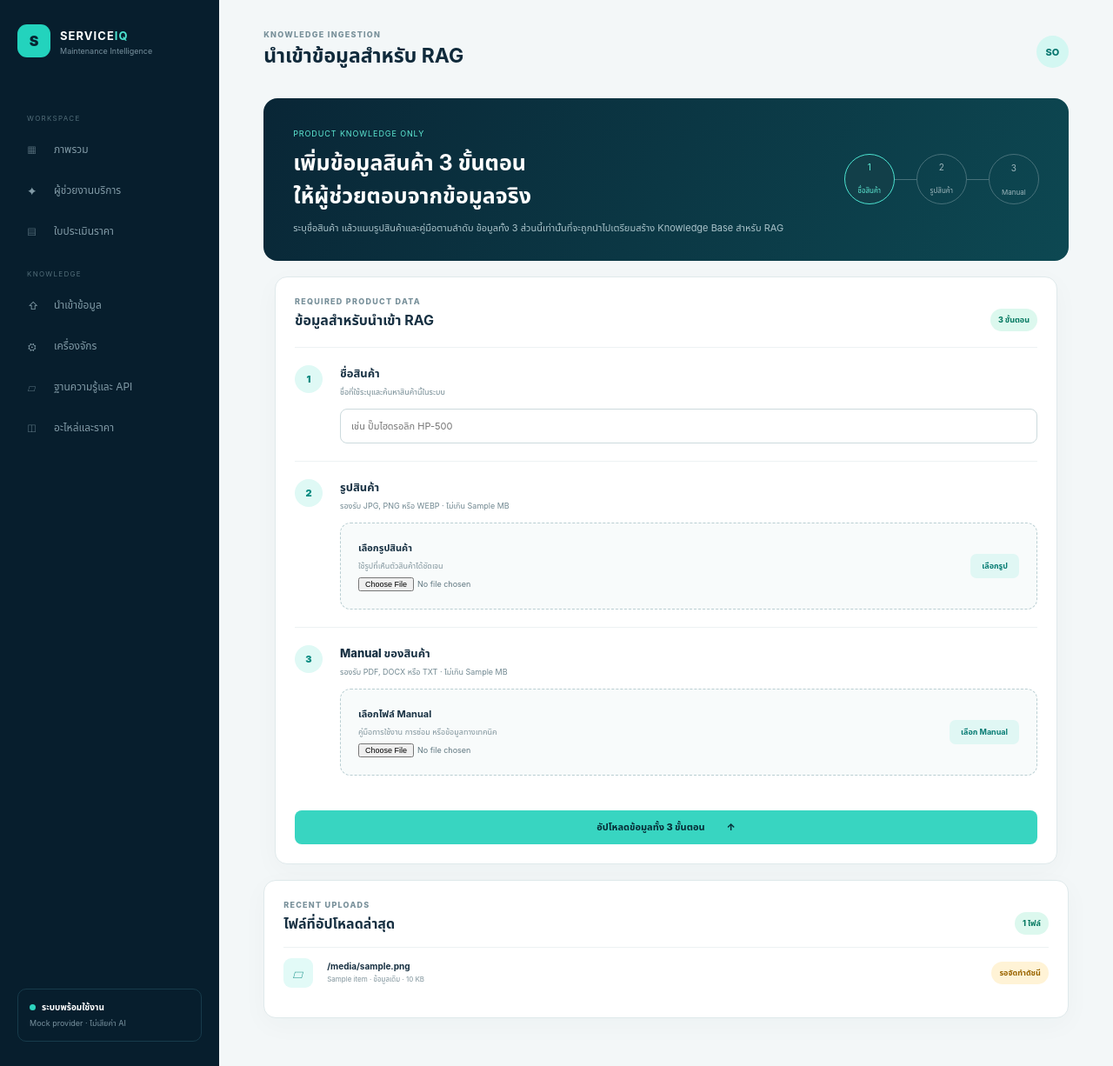
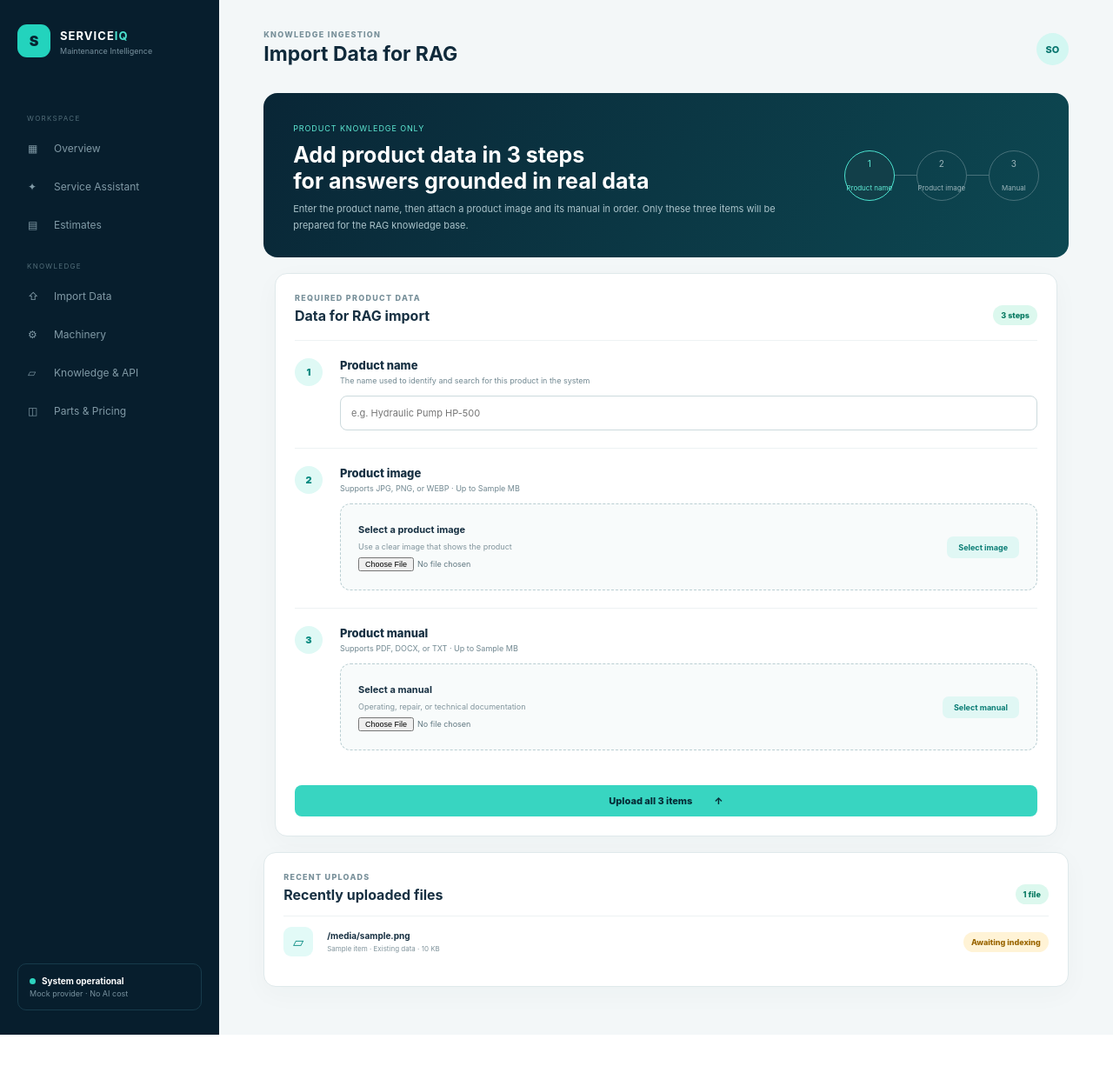
Before and after one commit to B0MB0M-ai/rag_services, a FastAPI app: template backend/app/templates/pages/data_upload.html in a window 1280 px wide. Shown: the whole page at 87% size. After the commit the page ends 1190 px from the top, so only its background shows below. Run offline with FastAPI, Linux system fonts and the light colour scheme; the template is opened without the code that fills it: most values are stand-ins (such as "Sample title", 1, 10 or a date in 2020); some libraries are stand-ins or nearby versions.

Commit message:
Translate web interface to English

```diff
--- a/backend/app/services/documents.py
+++ b/backend/app/services/documents.py
@@ -31,15 +31,15 @@ async def store_document(
     extension = Path(filename).suffix.lower()
     if not filename or extension not in ALLOWED_EXTENSIONS[category]:
         expected = ", ".join(sorted(ALLOWED_EXTENSIONS[category]))
-        raise DocumentUploadError(f"ไฟล์ประเภทนี้ไม่รองรับ (รองรับ {expected})")
+        raise DocumentUploadError(f"Unsupported file type (supported: {expected})")
 
     content = await upload.read(max_size_bytes + 1)
     await upload.close()
     if not content:
-        raise DocumentUploadError("ไฟล์ว่างเปล่า กรุณาเลือกไฟล์ที่มีข้อมูล")
+        raise DocumentUploadError("The file is empty. Select a file that contains data.")
     if len(content) > max_size_bytes:
         raise DocumentUploadError(
-            f"ไฟล์มีขนาดเกิน {max_size_bytes // (1024 * 1024)} MB"
+            f"The file exceeds the {max_size_bytes // (1024 * 1024)} MB limit"
         )
 
     document = KnowledgeDocument(
--- a/backend/app/templates/base.html
+++ b/backend/app/templates/base.html
@@ -1,9 +1,9 @@
 <!doctype html>
-<html lang="th">
+<html lang="en">
   <head>
     <meta charset="utf-8">
     <meta name="viewport" content="width=device-width, initial-scale=1">
-    <meta name="description" content="ระบบผู้ช่วยฝ่ายบริการและประเมินค่าซ่อมเครื่องจักรด้วย RAG">
+    <meta name="description" content="RAG-powered machinery service and repair estimate assistant">
     <title>{% block title %}Service Intelligence{% endblock %}</title>
     <link rel="stylesheet" href="{{ url_for('static', path='/css/app.css') }}">
     <script src="https://unpkg.com/htmx.org@2.0.4" defer></script>
--- a/backend/app/templates/pages/assistant.html
+++ b/backend/app/templates/pages/assistant.html
@@ -1,7 +1,7 @@
 {% extends "base.html" %}{% block title %}Service Assistant · ServiceIQ{% endblock %}{% block content %}
 <main class="app-shell" x-data="assistant()">{% include "partials/sidebar.html" %}<section class="workspace assistant-page">
-<header class="topbar"><button class="menu-button" @click="navigationOpen=true" aria-label="เปิดเมนู">☰</button><div><p class="kicker">Service workspace</p><h1>ผู้ช่วยงานบริการ</h1></div><span class="badge amber">รอข้อมูล</span></header>
-<section class="panel empty-state assistant-empty"><div class="empty-state__icon" aria-hidden="true">▱</div><p class="kicker">Knowledge required</p><h2>ยังไม่สามารถเริ่มวิเคราะห์ได้</h2><p>กรุณาเพิ่มเครื่องจักรและอัปโหลดเอกสารความรู้ขององค์กรก่อน ระบบจะไม่แสดงเคส คำวินิจฉัย แหล่งอ้างอิง หรือราคาอะไหล่ตัวอย่าง</p><a class="primary" href="/docs">ตรวจสอบ API ที่พร้อมใช้งาน <span>→</span></a></section>
-</section><button class="scrim" x-show="navigationOpen" x-cloak @click="navigationOpen=false" aria-label="ปิดเมนู"></button></main>
+<header class="topbar"><button class="menu-button" @click="navigationOpen=true" aria-label="Open menu">☰</button><div><p class="kicker">Service workspace</p><h1>Service Assistant</h1></div><span class="badge amber">Awaiting data</span></header>
+<section class="panel empty-state assistant-empty"><div class="empty-state__icon" aria-hidden="true">▱</div><p class="kicker">Knowledge required</p><h2>Analysis is not available yet</h2><p>Add your machinery and upload your organization's knowledge documents first. The system will not display sample cases, diagnoses, citations, or part prices.</p><a class="primary" href="/docs">View available APIs <span>→</span></a></section>
+</section><button class="scrim" x-show="navigationOpen" x-cloak @click="navigationOpen=false" aria-label="Close menu"></button></main>
 <script>function assistant(){return{navigationOpen:false}}</script>
 {% endblock %}
--- a/backend/app/templates/pages/data_upload.html
+++ b/backend/app/templates/pages/data_upload.html
@@ -1,23 +1,23 @@
 {% extends "base.html" %}
-{% block title %}นำเข้าข้อมูล · Service Intelligence{% endblock %}
+{% block title %}Import Data · Service Intelligence{% endblock %}
 {% block content %}
 <main class="app-shell" x-data="{ navigationOpen: false }">
   {% include "partials/sidebar.html" %}
   <section class="workspace">
-    <header class="topbar"><button class="menu-button" @click="navigationOpen=true" aria-label="เปิดเมนู">☰</button><div><p class="kicker">Knowledge ingestion</p><h1>นำเข้าข้อมูลสำหรับ RAG</h1></div><span class="user-chip">SO</span></header>
-    <section class="upload-intro"><div><span class="eyebrow">Product knowledge only</span><h2>เพิ่มข้อมูลสินค้า 3 ขั้นตอน<br>ให้ผู้ช่วยตอบจากข้อมูลจริง</h2><p>ระบุชื่อสินค้า แล้วแนบรูปสินค้าและคู่มือตามลำดับ ข้อมูลทั้ง 3 ส่วนนี้เท่านั้นที่จะถูกนำไปเตรียมสร้าง Knowledge Base สำหรับ RAG</p></div><div class="pipeline" aria-label="ข้อมูลที่ต้องนำเข้า"><span class="pipeline__active">1<br><small>ชื่อสินค้า</small></span><i></i><span>2<br><small>รูปสินค้า</small></span><i></i><span>3<br><small>Manual</small></span></div></section>
+    <header class="topbar"><button class="menu-button" @click="navigationOpen=true" aria-label="Open menu">☰</button><div><p class="kicker">Knowledge ingestion</p><h1>Import Data for RAG</h1></div><span class="user-chip">SO</span></header>
+    <section class="upload-intro"><div><span class="eyebrow">Product knowledge only</span><h2>Add product data in 3 steps<br>for answers grounded in real data</h2><p>Enter the product name, then attach a product image and its manual in order. Only these three items will be prepared for the RAG knowledge base.</p></div><div class="pipeline" aria-label="Required data"><span class="pipeline__active">1<br><small>Product name</small></span><i></i><span>2<br><small>Product image</small></span><i></i><span>3<br><small>Manual</small></span></div></section>
 
     <form class="panel product-upload" hx-post="/data/upload" hx-target="#upload-result" hx-encoding="multipart/form-data" hx-indicator="#uploading">
-      <div class="panel-title"><div><p class="kicker">Required product data</p><h3>ข้อมูลสำหรับนำเข้า RAG</h3></div><span class="badge green">3 ขั้นตอน</span></div>
+      <div class="panel-title"><div><p class="kicker">Required product data</p><h3>Data for RAG import</h3></div><span class="badge green">3 steps</span></div>
       <ol class="upload-steps">
-        <li class="upload-step"><span class="upload-step__number">1</span><div class="upload-step__content"><label for="product-name">ชื่อสินค้า</label><p>ชื่อที่ใช้ระบุและค้นหาสินค้านี้ในระบบ</p><input id="product-name" name="product_name" type="text" required maxlength="200" placeholder="เช่น ปั๊มไฮดรอลิก HP-500" autocomplete="off"></div></li>
-        <li class="upload-step"><span class="upload-step__number">2</span><div class="upload-step__content"><label for="product-image">รูปสินค้า</label><p>รองรับ JPG, PNG หรือ WEBP · ไม่เกิน {{ max_upload_size_mb }} MB</p><label class="drop-zone drop-zone--compact" for="product-image"><strong>เลือกรูปสินค้า</strong><span>ใช้รูปที่เห็นตัวสินค้าได้ชัดเจน</span><input id="product-image" required type="file" name="product_image" accept="image/jpeg,image/png,image/webp"><b>เลือกรูป</b></label></div></li>
-        <li class="upload-step"><span class="upload-step__number">3</span><div class="upload-step__content"><label for="manual">Manual ของสินค้า</label><p>รองรับ PDF, DOCX หรือ TXT · ไม่เกิน {{ max_upload_size_mb }} MB</p><label class="drop-zone drop-zone--compact" for="manual"><strong>เลือกไฟล์ Manual</strong><span>คู่มือการใช้งาน การซ่อม หรือข้อมูลทางเทคนิค</span><input id="manual" required type="file" name="manual" accept=".pdf,.docx,.txt"><b>เลือก Manual</b></label></div></li>
+        <li class="upload-step"><span class="upload-step__number">1</span><div class="upload-step__content"><label for="product-name">Product name</label><p>The name used to identify and search for this product in the system</p><input id="product-name" name="product_name" type="text" required maxlength="200" placeholder="e.g. Hydraulic Pump HP-500" autocomplete="off"></div></li>
+        <li class="upload-step"><span class="upload-step__number">2</span><div class="upload-step__content"><label for="product-image">Product image</label><p>Supports JPG, PNG, or WEBP · Up to {{ max_upload_size_mb }} MB</p><label class="drop-zone drop-zone--compact" for="product-image"><strong>Select a product image</strong><span>Use a clear image that shows the product</span><input id="product-image" required type="file" name="product_image" accept="image/jpeg,image/png,image/webp"><b>Select image</b></label></div></li>
+        <li class="upload-step"><span class="upload-step__number">3</span><div class="upload-step__content"><label for="manual">Product manual</label><p>Supports PDF, DOCX, or TXT · Up to {{ max_upload_size_mb }} MB</p><label class="drop-zone drop-zone--compact" for="manual"><strong>Select a manual</strong><span>Operating, repair, or technical documentation</span><input id="manual" required type="file" name="manual" accept=".pdf,.docx,.txt"><b>Select manual</b></label></div></li>
       </ol>
-      <button class="primary wide" type="submit">อัปโหลดข้อมูลทั้ง 3 ขั้นตอน <span>↑</span></button>
+      <button class="primary wide" type="submit">Upload all 3 items <span>↑</span></button>
     </form>
-    <div id="uploading" class="htmx-indicator upload-message">กำลังอัปโหลด กรุณารอสักครู่…</div><div id="upload-result" aria-live="polite"></div>
-    <section class="panel recent-files"><div class="panel-title"><div><p class="kicker">Recent uploads</p><h3>ไฟล์ที่อัปโหลดล่าสุด</h3></div><span class="badge green">{{ documents|length }} ไฟล์</span></div>{% if documents %}{% for item in documents %}<div class="file-row"><span class="file-row__icon">{{ '▧' if item.category == 'product_image' else '▱' }}</span><div><strong>{{ item.filename }}</strong><small>{% if item.product_name %}{{ item.product_name }} · {% endif %}{{ 'รูปสินค้า' if item.category == 'product_image' else ('Manual' if item.category == 'manual' else 'ข้อมูลเดิม') }} · {{ (item.size_bytes / 1024)|round(1) }} KB</small></div><span class="badge amber">รอจัดทำดัชนี</span></div>{% endfor %}{% else %}<div class="files-empty">ยังไม่มีข้อมูลสินค้า เมื่ออัปโหลดครบทั้ง 3 ขั้นตอนแล้วรายการไฟล์จะแสดงที่นี่</div>{% endif %}</section>
-  </section><button class="scrim" x-show="navigationOpen" x-cloak @click="navigationOpen=false" aria-label="ปิดเมนู"></button>
+    <div id="uploading" class="htmx-indicator upload-message">Uploading, please wait…</div><div id="upload-result" aria-live="polite"></div>
+    <section class="panel recent-files"><div class="panel-title"><div><p class="kicker">Recent uploads</p><h3>Recently uploaded files</h3></div><span class="badge green">{{ documents|length }} {{ 'file' if documents|length == 1 else 'files' }}</span></div>{% if documents %}{% for item in documents %}<div class="file-row"><span class="file-row__icon">{{ '▧' if item.category == 'product_image' else '▱' }}</span><div><strong>{{ item.filename }}</strong><small>{% if item.product_name %}{{ item.product_name }} · {% endif %}{{ 'Product image' if item.category == 'product_image' else ('Manual' if item.category == 'manual' else 'Existing data') }} · {{ (item.size_bytes / 1024)|round(1) }} KB</small></div><span class="badge amber">Awaiting indexing</span></div>{% endfor %}{% else %}<div class="files-empty">No product data yet. Files will appear here after all three items are uploaded.</div>{% endif %}</section>
+  </section><button class="scrim" x-show="navigationOpen" x-cloak @click="navigationOpen=false" aria-label="Close menu"></button>
 </main>
 {% endblock %}
--- a/backend/app/templates/partials/sidebar.html
+++ b/backend/app/templates/partials/sidebar.html
@@ -1,6 +1,6 @@
 <aside class="sidebar" :class="navigationOpen && 'sidebar--open'">
   <div class="brand"><span class="brand__mark">S</span><div><strong>SERVICE<span>IQ</span></strong><small>Maintenance Intelligence</small></div></div>
-  <button class="sidebar__close" @click="navigationOpen=false" aria-label="ปิดเมนู">×</button>
-  <nav aria-label="เมนูหลัก"><small>WORKSPACE</small><a class="nav-item {{ 'nav-item--active' if active == 'dashboard' }}" href="/">▦ <span>ภาพรวม</span></a><a class="nav-item {{ 'nav-item--active' if active == 'assistant' }}" href="/assistant">✦ <span>ผู้ช่วยงานบริการ</span></a><a class="nav-item" href="/assistant#estimate">▤ <span>ใบประเมินราคา</span></a><small>KNOWLEDGE</small><a class="nav-item {{ 'nav-item--active' if active == 'data' }}" href="/data">⇧ <span>นำเข้าข้อมูล</span></a><a class="nav-item" href="/api/v1/machines">⚙ <span>เครื่องจักร</span></a><a class="nav-item" href="/docs">▱ <span>ฐานความรู้และ API</span></a><a class="nav-item" href="/api/v1/parts">◫ <span>อะไหล่และราคา</span></a></nav>
-  <div class="sidebar__footer"><span class="status-dot"></span><strong>ระบบพร้อมใช้งาน</strong><small>Mock provider · ไม่เสียค่า AI</small></div>
+  <button class="sidebar__close" @click="navigationOpen=false" aria-label="Close menu">×</button>
+  <nav aria-label="Main menu"><small>WORKSPACE</small><a class="nav-item {{ 'nav-item--active' if active == 'dashboard' }}" href="/">▦ <span>Overview</span></a><a class="nav-item {{ 'nav-item--active' if active == 'assistant' }}" href="/assistant">✦ <span>Service Assistant</span></a><a class="nav-item" href="/assistant#estimate">▤ <span>Estimates</span></a><small>KNOWLEDGE</small><a class="nav-item {{ 'nav-item--active' if active == 'data' }}" href="/data">⇧ <span>Import Data</span></a><a class="nav-item" href="/api/v1/machines">⚙ <span>Machinery</span></a><a class="nav-item" href="/docs">▱ <span>Knowledge &amp; API</span></a><a class="nav-item" href="/api/v1/parts">◫ <span>Parts &amp; Pricing</span></a></nav>
+  <div class="sidebar__footer"><span class="status-dot"></span><strong>System operational</strong><small>Mock provider · No AI cost</small></div>
 </aside>
--- a/backend/app/templates/partials/upload_result.html
+++ b/backend/app/templates/partials/upload_result.html
@@ -1 +1 @@
-{% if error %}<div class="upload-message upload-message--error" role="alert"><strong>อัปโหลดไม่สำเร็จ</strong><span>{{ error }}</span></div>{% else %}<div class="upload-message upload-message--success" role="status"><strong>เพิ่มข้อมูล {{ product_name }} สำเร็จ</strong><span>รูปสินค้าและคู่มือถูกเก็บแล้ว และอยู่ในสถานะรอจัดทำดัชนีสำหรับ RAG</span><a href="/data">รีเฟรชรายการไฟล์</a></div>{% endif %}
+{% if error %}<div class="upload-message upload-message--error" role="alert"><strong>Upload failed</strong><span>{{ error }}</span></div>{% else %}<div class="upload-message upload-message--success" role="status"><strong>{{ product_name }} added successfully</strong><span>The product image and manual have been stored and are awaiting RAG indexing.</span><a href="/data">Refresh file list</a></div>{% endif %}
--- a/backend/app/web/router.py
+++ b/backend/app/web/router.py
@@ -56,7 +56,7 @@ async def data_upload_submit(
     try:
         normalized_name = product_name.strip()
         if not normalized_name:
-            raise DocumentUploadError("กรุณาระบุชื่อสินค้า")
+            raise DocumentUploadError("Enter a product name.")
         image_document = await store_document(
             product_image,
             "product_image",
```
Also changed, not shown: backend/app/services/diagnosis.py (+13 -8 lines), backend/app/templates/pages/home.html (+5 -5 lines), backend/tests/test_business_flows.py (+10 -10 lines), backend/tests/test_health.py (+1 -1 lines).
